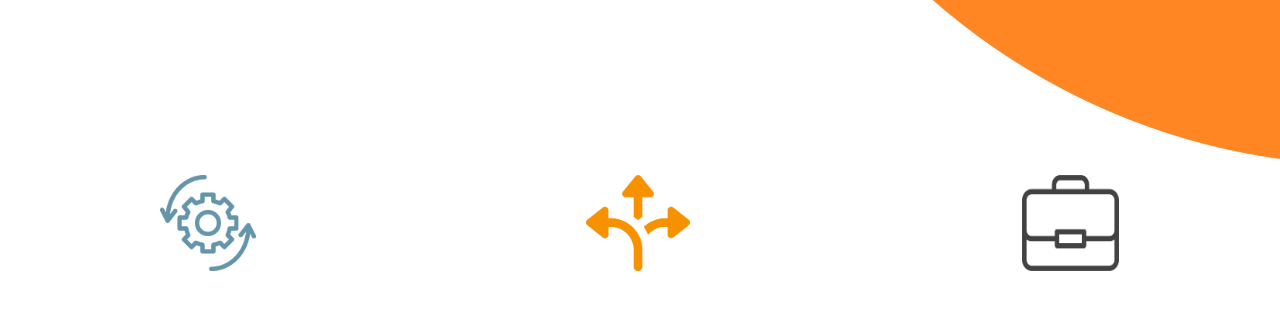
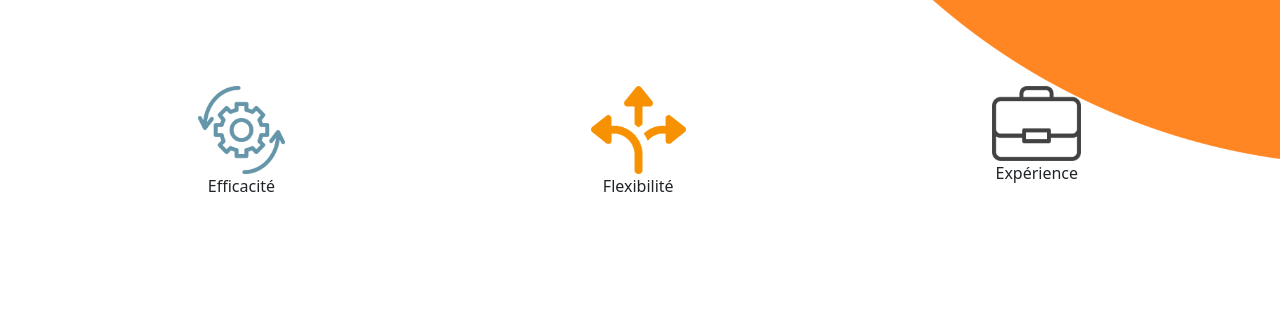
Before and after one commit to Julien-Qilin-88/CV, a plain HTML site: page index.html in a window 1280 px wide. Shown: the part 460-770 px from the top of the page. Drawn offline with nearby package versions, Linux system fonts and the light colour scheme.

Commit message:
mise en place image

```diff
--- a/css.css
+++ b/css.css
@@ -0,0 +1,22 @@
+div {
+    text-align: center;
+  }
+
+  .absolute {
+    position: absolute;
+  }
+
+  .relative {
+    position: relative;
+    height: 0px;
+  }
+
+  #abs1 {
+    top: 0px;
+    left: 0px;
+  }
+
+  #rel1 {
+    top: 30px;
+    margin: 500px 50px 0px 50px;
+  }
--- a/index.html
+++ b/index.html
@@ -9,32 +9,34 @@
     <title>CV</title>
     <link href="https://cdn.jsdelivr.net/npm/bootstrap@5.3.0-alpha1/dist/css/bootstrap.min.css" rel="stylesheet"
         integrity="sha384-GLhlTQ8iRABdZLl6O3oVMWSktQOp6b7In1Zl3/Jr59b6EGGoI1aFkw7cmDA6j6gD" crossorigin="anonymous">
-    <link rel="stylesheet" media="screen" type="text/css" href="css.css"/>
+    <link rel="stylesheet" media="screen" type="text/css" href="css.css" />
 </head>
 
 <body>
     <script src="https://cdn.jsdelivr.net/npm/bootstrap@5.3.0-alpha1/dist/js/bootstrap.bundle.min.js"
         integrity="sha384-w76AqPfDkMBDXo30jS1Sgez6pr3x5MlQ1ZAGC+nuZB+EYdgRZgiwxhTBTkF7CXvN"
         crossorigin="anonymous"></script>
-    <header>
 
-       <img src="img/4Fichier_82x.png" class="mw-100" alt="En-tête julien">
+    <div id="abs1" class="absolute">
+        <img src="img/4Fichier_82x.png" class="mw-100" alt="En-tête julien">
+    </div>
 
+    <div id="rel1" class="relative">
+        <div class="d-flex  flex-row mb-3">
+            <div class="p-3">
+                <img src="img/efficacite.png" class="w-25" alt="efficacité">
+                <p>Efficacité</p>
 
-    </header>
-    <div class="d-flex justify-content-around">
-        <div class="d-flex justify-content-around p-3">
-            <img src="img/efficacite.png" class="w-25"  alt="efficacité">
-
-        </div>
-        <div class="d-flex justify-content-around p-3">
-            <img src="img/flexibilite.png" class="w-25" alt="flexibilité">
-        </div>
-        <div class="d-flex justify-content-around p-3">
-            <img src="img/experience.png" class="w-25" alt="expérience">
+            </div>
+            <div class="p-3">
+                <img src="img/flexibilite.png" class="w-25" alt="flexibilité">
+                <p>Flexibilité</p>
+            </div>
+            <div class="p-3">
+                <img src="img/experience.png" class="w-25" alt="expérience">
+                <p>Expérience</p>
+            </div>
         </div>
     </div>
-
 </body>
-
 </html>
```
